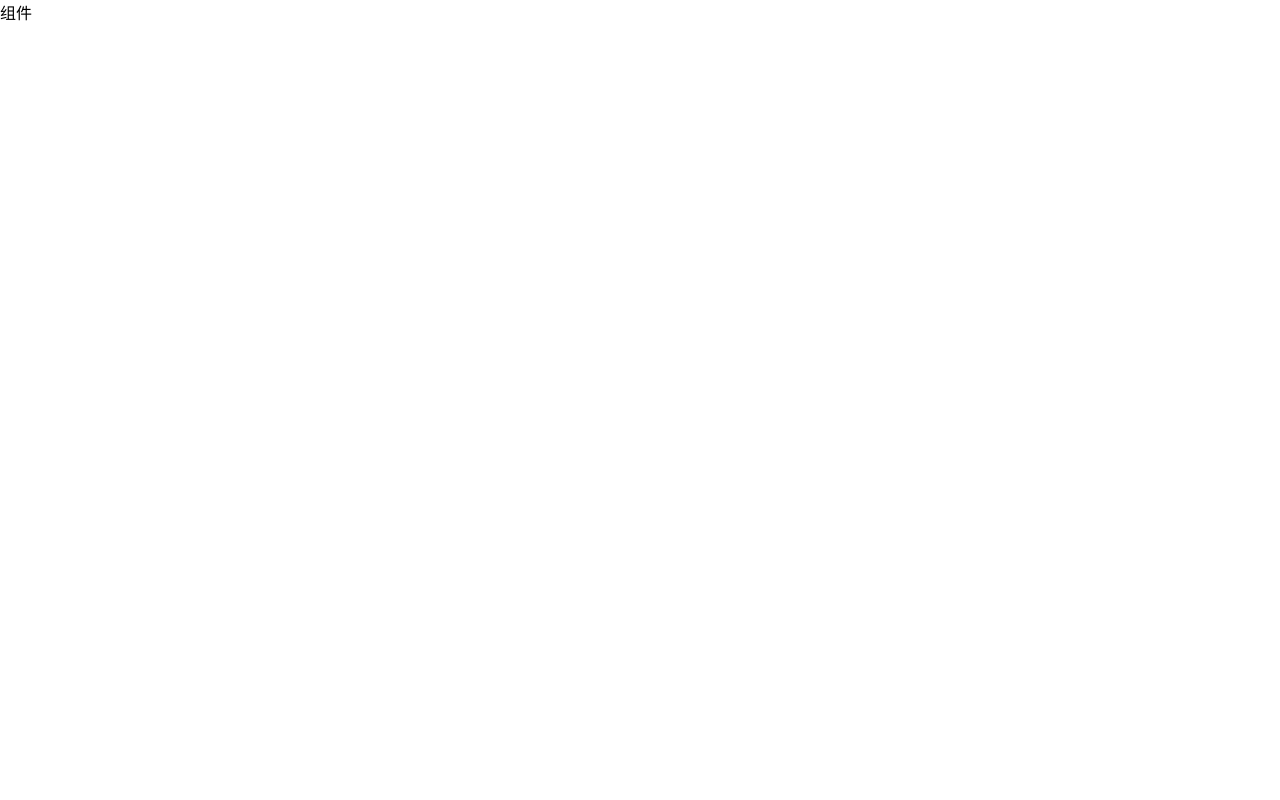
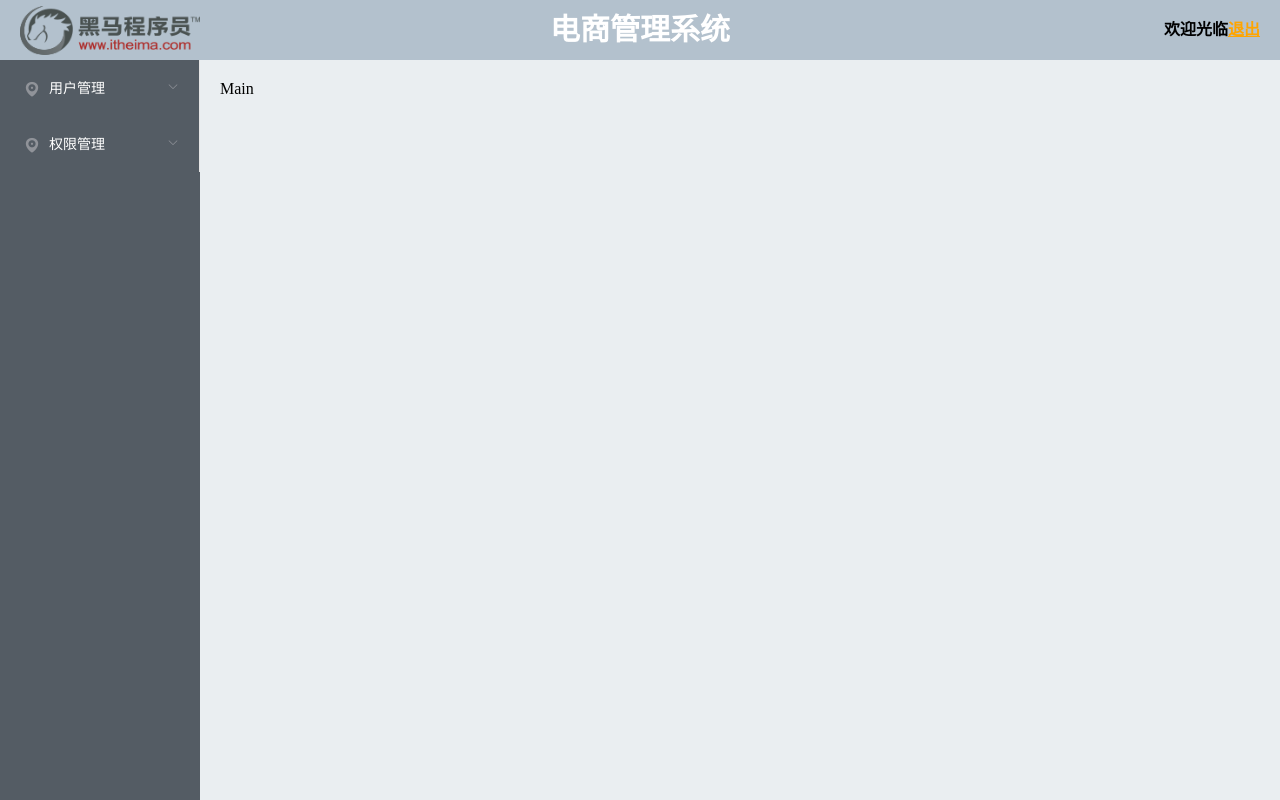
Before and after one commit to Abykiki/shop_admin, a Vue app: page /#/home in a window 1280 px wide. Built offline with nearby package versions, Linux system fonts and the light colour scheme; sample sign-in values are in the browser's storage.

Commit message:
Home组件完成

```diff
--- a/src/components/Home.vue
+++ b/src/components/Home.vue
@@ -1,10 +1,143 @@
 <template>
-  <div>组件</div>
+  <el-container class="home">
+    <el-header>
+      <div class="logo"></div>
+      <div class="title">
+        <h1>电商管理系统</h1>
+      </div>
+      <div class="logout">
+        <span>欢迎光临</span>
+        <a href="javascript:;" @click="logout">退出</a>
+      </div>
+    </el-header>
+    <el-container>
+      <el-aside width="200px">
+        <!--
+          el-menu: 整个导航菜单组件
+          default-active: 默认激活的菜单\
+          background-color: 导航菜单背景色
+          active-text-color： 激活的文字的颜色
+
+          el-submenu: 子菜单
+          template: 制订了子菜单的文本和图标
+          el-menu-item-group: 菜单项的分组
+          el-menu-item: 菜单项
+        -->
+        <el-menu
+          default-active="1-1"
+          class="el-menu-vertical-demo"
+          background-color="#545c64"
+          text-color="#fff"
+          active-text-color="#ffd04b"
+        >
+          <el-submenu index="1">
+            <template slot="title">
+              <i class="el-icon-location"></i>
+              <span>用户管理</span>
+            </template>
+            <!-- 菜单项 -->
+            <el-menu-item index="/users">
+              <i class="el-icon-menu"></i>
+              <span slot="title">用户列表</span>
+            </el-menu-item>
+          </el-submenu>
+          <el-submenu index="2">
+            <template slot="title">
+              <i class="el-icon-location"></i>
+              <span>权限管理</span>
+            </template>
+            <!-- 菜单项 -->
+            <el-menu-item index="2-1">
+              <i class="el-icon-menu"></i>
+              <span slot="title">角色列表</span>
+            </el-menu-item>
+            <el-menu-item index="2-2">
+              <i class="el-icon-menu"></i>
+              <span slot="title">权限列表</span>
+            </el-menu-item>
+          </el-submenu>
+        </el-menu>
+      </el-aside>
+      <el-main>Main</el-main>
+    </el-container>
+  </el-container>
 </template>
 
 <script>
-export default {}
+// 退出功能
+// 1.点击退出按钮
+// 2.弹出一个确认框
+// 3.点击确定,删除token,跳转到登录组件
+export default {
+  methods: {
+    logout() {
+      this.$confirm('你确定要退出系统吗?', '提示', {
+        confirmButtonText: '确定',
+        cancelButtonText: '取消',
+        type: 'warning'
+      })
+        .then(() => {
+          this.$message({
+            type: 'success',
+            message: '退出成功!'
+          })
+          // 删除token
+          localStorage.removeItem('token')
+          this.$router.push('/login')
+        })
+        .catch(() => {
+          this.$message.info('取消退出')
+        })
+    },
+    handleOpen(key, keyPath) {
+      console.log(key, keyPath)
+    },
+    handleClose(key, keyPath) {
+      console.log(key, keyPath)
+    }
+  }
+}
 </script>
 
-<style scoped>
+<style lang="less" scoped>
+// lang设置语言 less sass stylus
+// scoped: 如果设置了,表示样式只会在当前组件生效
+.home {
+  height: 100%;
+  .el-header {
+    display: flex;
+    background-color: #b3c1cd;
+    .logo {
+      width: 180px;
+      background-image: url('~@/assets/logo.png');
+      background-size: contain;
+      background-repeat: no-repeat;
+      background-position: center center;
+    }
+    .logout {
+      width: 180px;
+      text-align: right;
+      line-height: 60px;
+      font-weight: 700;
+      a {
+        color: orange;
+      }
+    }
+    .title {
+      flex: 1;
+      h1 {
+        text-align: center;
+        line-height: 60px;
+        color: #fff;
+        font-size: 30px;
+      }
+    }
+  }
+  .el-aside {
+    background-color: #545c64;
+  }
+  .el-main {
+    background-color: #eaeef1;
+  }
+}
 </style>
--- a/src/router/index.js
+++ b/src/router/index.js
@@ -38,4 +38,5 @@ router.beforeEach((to, from, next) => {
     next('/login')
   }
 })
+
 export default router
```
Also changed, not shown: src/assets/logo.png, src/components/Users.vue (added).
